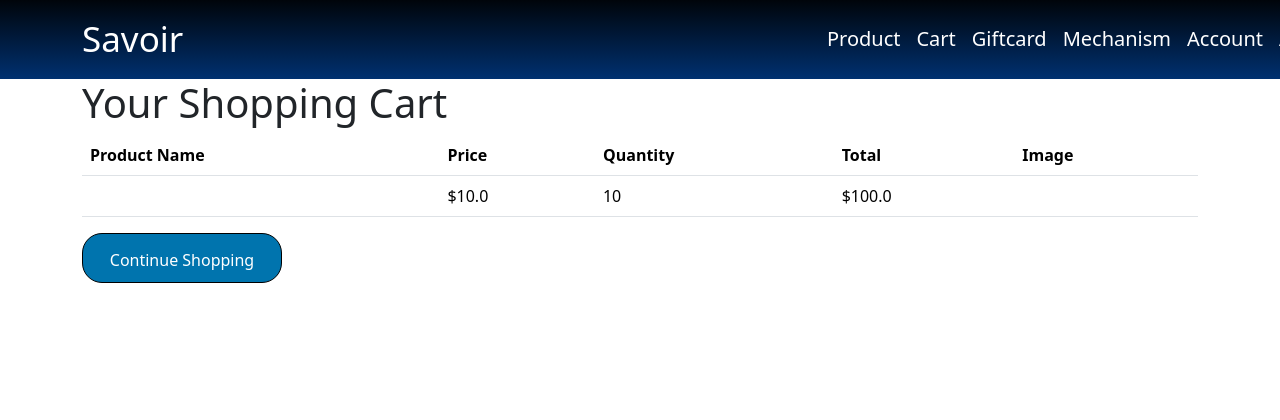
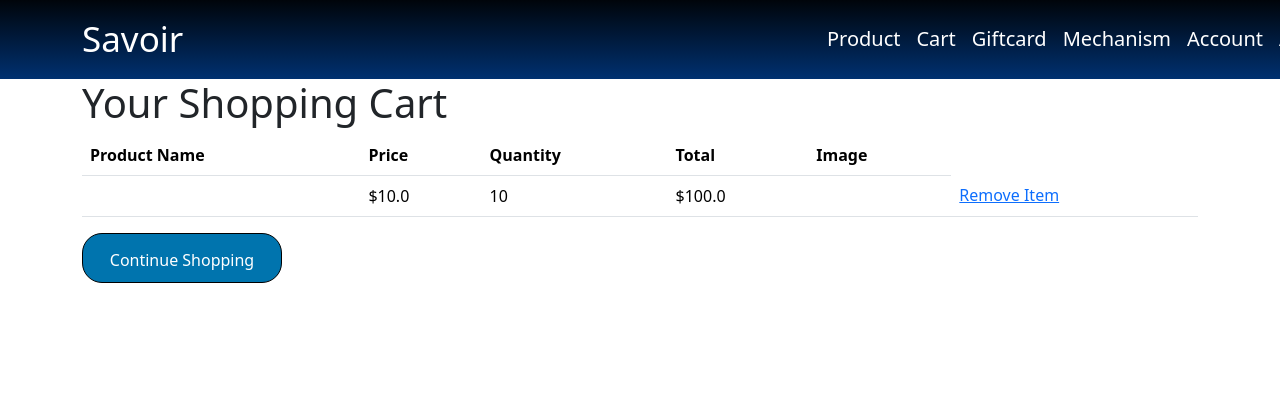
Before and after one commit to kyoida/python-final, a Flask app: page /cart in a window 1280 px wide; the page is wider, and only the part inside the window is pictured. Shown: the top 420 px of that part. Run offline with Flask 3, Linux system fonts and the light colour scheme; a user stored in the database is signed in; tables that the repository leaves empty hold one stand-in row (values such as "Sample post").

Commit message:
remove from cart is working now

```diff
--- a/templates/cart.html
+++ b/templates/cart.html
@@ -23,6 +23,7 @@
                 <td>{{ item.quantity }}</td>
                 <td>${{ item.price * item.quantity }}</td>
                 <td><img src="{{ item.product.img_url }}" alt="{{ item.product.name }}" style="max-height: 250px;"></td>
+                <td><a href="{{ url_for('remove_from_cart', product_id=item.id) }}">Remove Item</a></td>
             </tr>
             {% endfor %}
         </tbody>
```
Also changed, not shown: instance/savoir.db.
